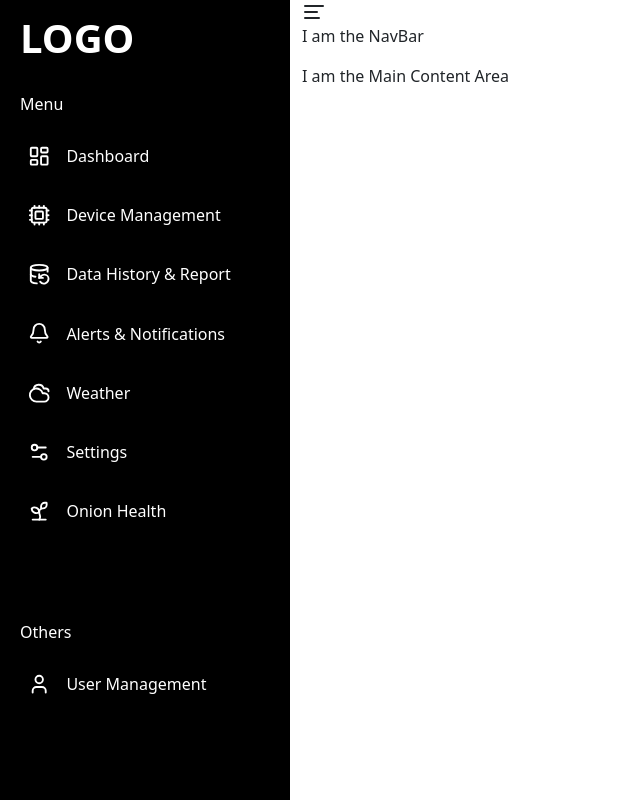
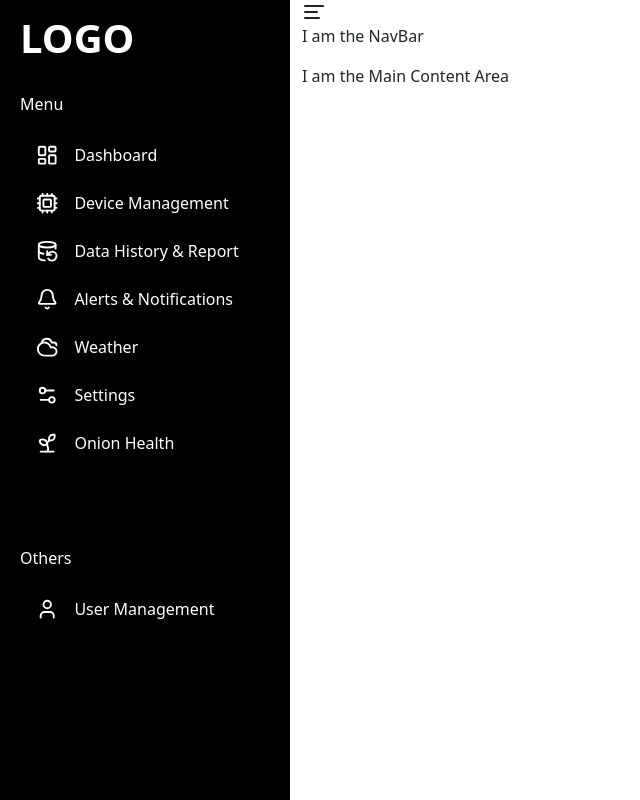
Before and after one commit to Ponkan2077/OnionNet, a React (Create React App) app in the folder frontend/: page / in a window 1280 px wide. Shown: the whole page, without its empty margins (0-640 px from the left). Built offline with nearby package versions, Linux system fonts and the light colour scheme.

Commit message:
Added Sibar UI Link states

```diff
--- a/frontend/src/App.css
+++ b/frontend/src/App.css
@@ -1,5 +1,7 @@
 :root {
-  --primary-accent-color: #8a351d;
+  --primary-accent-color: #521C20;
+  --primary-accent-hover: #6b252a;
+  --primary-accent-active: #3d1417;
 }
 
 body {
--- a/frontend/src/components/Layout/Sidebar.css
+++ b/frontend/src/components/Layout/Sidebar.css
@@ -10,7 +10,8 @@
   list-style: none; /* remove bullets */
   display: flex; /* use flexbox for layout */
   flex-direction: column; /* stack items vertically */
-  gap: 30px; /* space between items */
+  gap: 10px; /* space between items */
+  padding-left: 0;
 }
 
 .sidebar a {
@@ -19,10 +20,37 @@
   display: inline-flex;
   align-items: center;
   gap: 8px;
+  padding: 7px 0px 7px 1rem;
+  width: 100%;
+  height: 100%;
 }
 
 .sidebar a svg {
   color: white; /* make Lucide icons white */
+}
+
+/* Active Link */
+
+.sidebar ul li a.active {
+  outline: 2px solid #b84a52;
+  background-color: var(--primary-accent-color);
+  border-radius: 15px;
+}
+
+.sidebar ul li a.active:hover {
+  background-color: var(--primary-accent-hover);
+  border-radius: 15px;
+}
+
+.sidebar ul li a.active:active {
+  background-color: var(--primary-accent-active);
+  border-radius: 15px;
+}
+
+.sidebar ul li a.active:focus {
+  outline: 2px solid #b84a52; /* lighter red outline */
+  outline-offset: 2px;
+  border-radius: 15px;
 }
 
 /* Icons only for sidebar */
@@ -35,10 +63,18 @@
   width: 1.7em !important;
   height: 1.7em !important;
 }
+
 .iconsOnly .sidebar ul li a span {
   display: none; /* hide text */
 }
 
+.iconsOnly .sidebar ul li a {
+  padding: 10px;
+}
+
+.iconsOnly .sidebar ul li a svg {
+  margin: 0px !important;
+}
 .iconsOnlySidebarWrapper {
   display: flex;
   flex-direction: column;
@@ -56,7 +92,7 @@
 @media (max-width: 767px) {
 
   .sidebar ul {
-    gap: 20px;
+    gap: 5px;
   }
 }
 
--- a/frontend/src/components/Layout/Sidebar.jsx
+++ b/frontend/src/components/Layout/Sidebar.jsx
@@ -20,12 +20,12 @@ const Sidebar = ({toggleSidebar, isIconsOnly}) => {
             <div className={`position-relative ${isIconsOnly ? "iconsOnlySidebarWrapper" : ""}`}>
                 <span className= {`fw-bold fs-1 ms-md-3 ms-1 ${isIconsOnly ? "d-none": ""}`} > LOGO </span>
                 < X className="position-absolute top-0 end-0 ms-md-3 ms-1 mt-2 d-md-none " onClick={toggleSidebar} />
-                <nav className="sidebar ms-md-3 ms-1">
+                <nav className={`sidebar ${isIconsOnly ? "d-flex w-100 align-items-center" : "mx-md-3 mx-1" }`}>
                     <span className='mt-4'>Menu</span>
-                    <ul className='ms-md-2 p-md-2 ms-1 p-1'>
+                    <ul className='ms-md-2'>
                         <li>
-                            <NavLink to="/Dashboard"className='fs-6'>
-                                <LayoutDashboard className="inline-block align-text-bottom me-md-2 me-1" style={{ width: "1.4em", height: "1.4em" }}  />
+                            <NavLink to="/Dashboard" className='fs-6'>
+                                <LayoutDashboard className={`inline-block align-text-bottom me-md-2 me-1`} style={{ width: "1.4em", height: "1.4em" }}  />
                                 <span>Dashboard</span>
                             </NavLink>
                         </li>
@@ -67,7 +67,7 @@ const Sidebar = ({toggleSidebar, isIconsOnly}) => {
                         </li>
                     </ul>
                     <span className='mt-5'>Others</span>
-                    <ul className='ms-md-2 p-md-2 ms-1 p-1'>
+                    <ul className='ms-md-2'>
                         <li>
                             <NavLink to="/UserManagement" className='fs-6' >
                                 <User className="inline-block align-text-bottom me-md-2 me-1" style={{ width: "1.4em", height: "1.4em" }}  />
```
